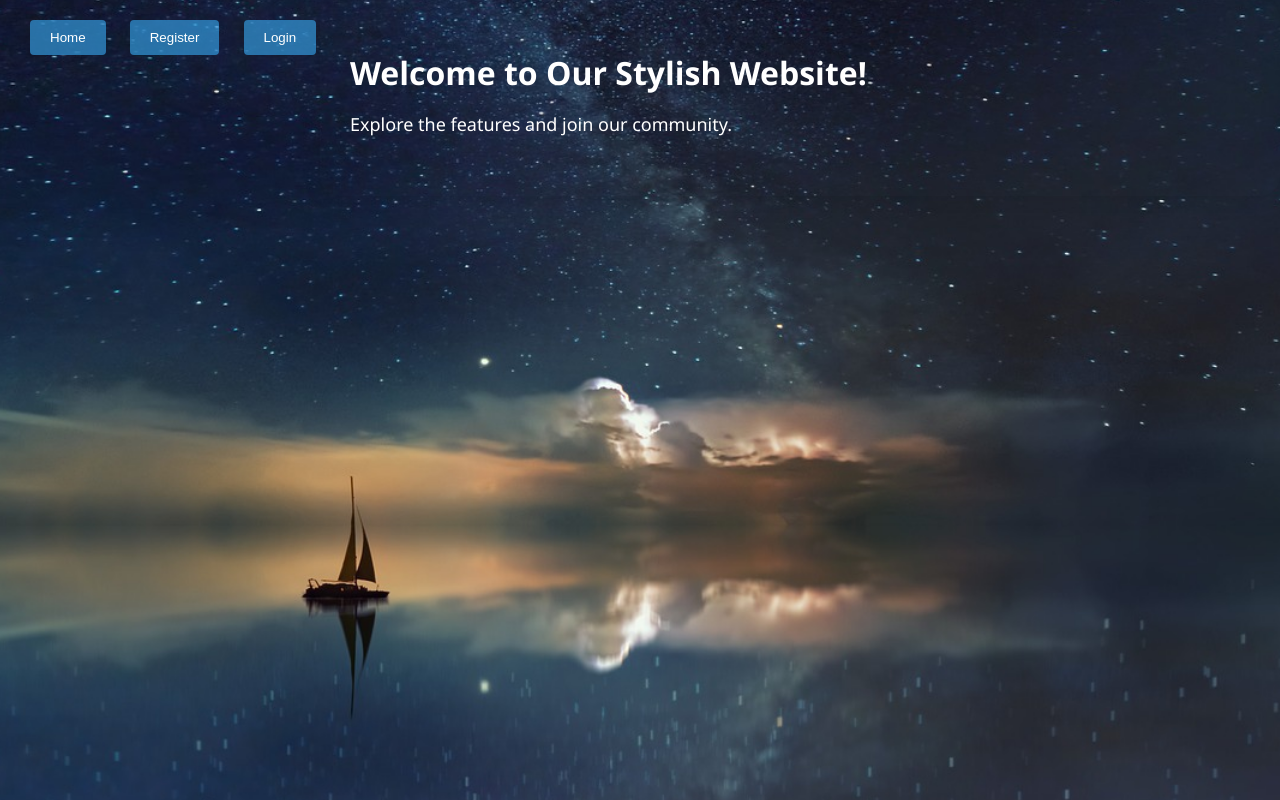
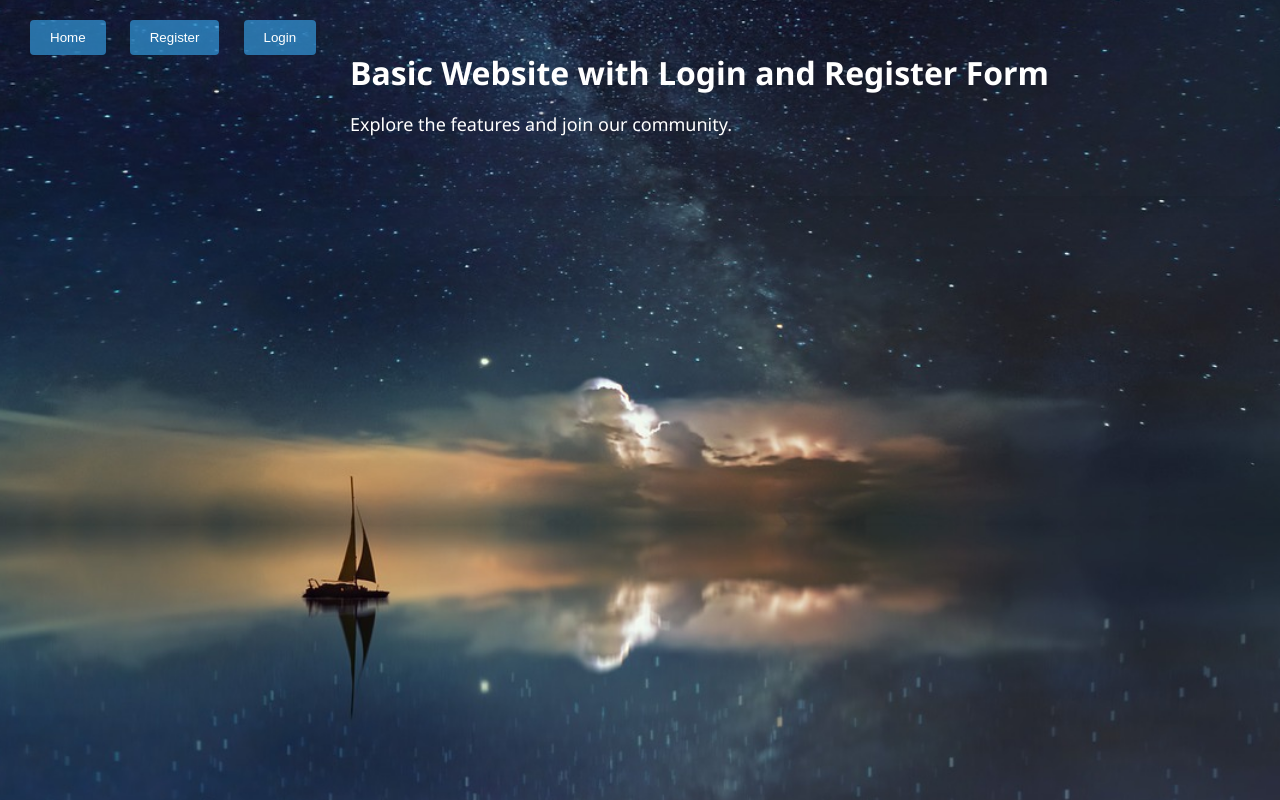
Before and after one commit to rusinovvasil/Basic-Website-with-Login-and-Register-Form, a plain HTML site: page index.html in a window 1280 px wide. Drawn offline with Linux system fonts and the light colour scheme.

Commit message:
Basic Website with Login and Register Form
Web page with CSS-styled registration/login forms, using JavaScript for dynamic behavior, including user validation, registration, simulated login, UI updates, and storage of registered users in an array.

```diff
--- a/index.html
+++ b/index.html
@@ -18,7 +18,7 @@
 
       <div class="container">
         <div class="welcome">
-          <h1>Welcome to Our Stylish Website!</h1>
+          <h1>Basic Website with Login and Register Form</h1>
           <p>Explore the features and join our community.</p>
         </div>
 
```
